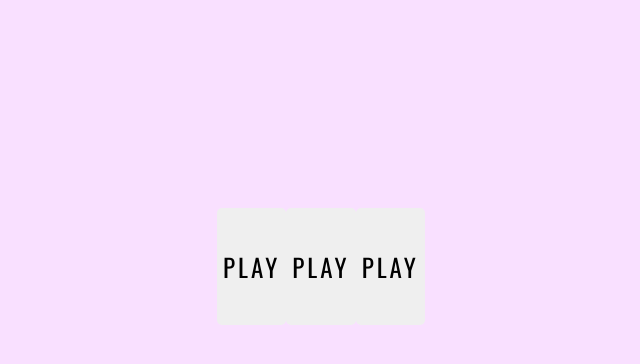
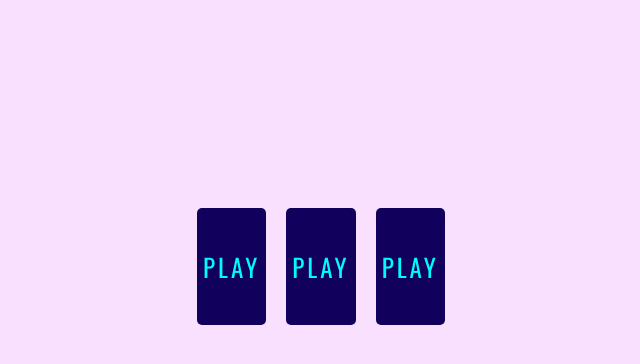
Before and after one commit to CassJBeckford/MemoryMatch, a plain HTML site: page index.html in a window 1280 px wide. Both pictures are taken after a click on the button "START". Shown: the whole page, without its empty margins (334-974 px from the left). Drawn offline with nearby package versions, Linux system fonts and the light colour scheme.

Commit message:
style difficulty select button

```diff
--- a/assets/css/style.css
+++ b/assets/css/style.css
@@ -40,13 +40,13 @@ p {
    color: #11005c;
 }
 
-#menu-buttons button {
+button {
    background-color: #11005c;
    color: #00fbff;
    transition: 0.3s;
 }
 
-#menu-buttons button:hover {
+button:hover {
     background-color: #00fbff;
     color: #11005c;
     transition: 0.3s;
@@ -54,7 +54,7 @@ p {
     border-color: #11005c;
 }
 
-#menu-buttons button:active {
+button:active {
     background-color: #11005c;
     color: #00fbff;
 }
@@ -125,13 +125,12 @@ p {
 
 .difficultySelect {
     display: inline-flex;
-    justify-content: space-around;
-    padding-bottom: 60px;
-    padding-left: 30px;
+    padding: 200px 0 60px 30px
 }
 
-.difficultySelect{
-   padding-top: 200px;
+.play-button {
+    margin-left: 10px;
+    margin-right: 10px;
 }
 
 /*-------------------------- Game Board */
```
